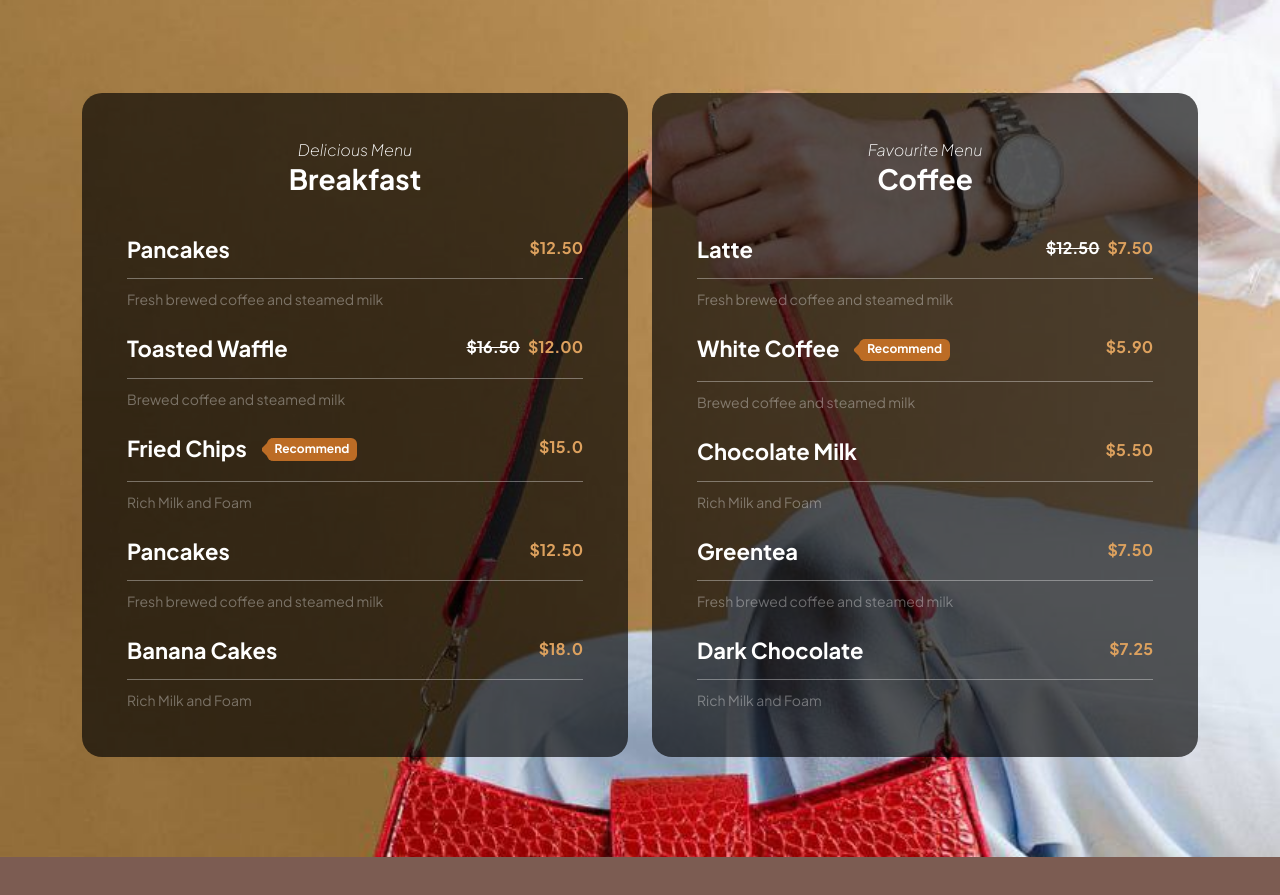
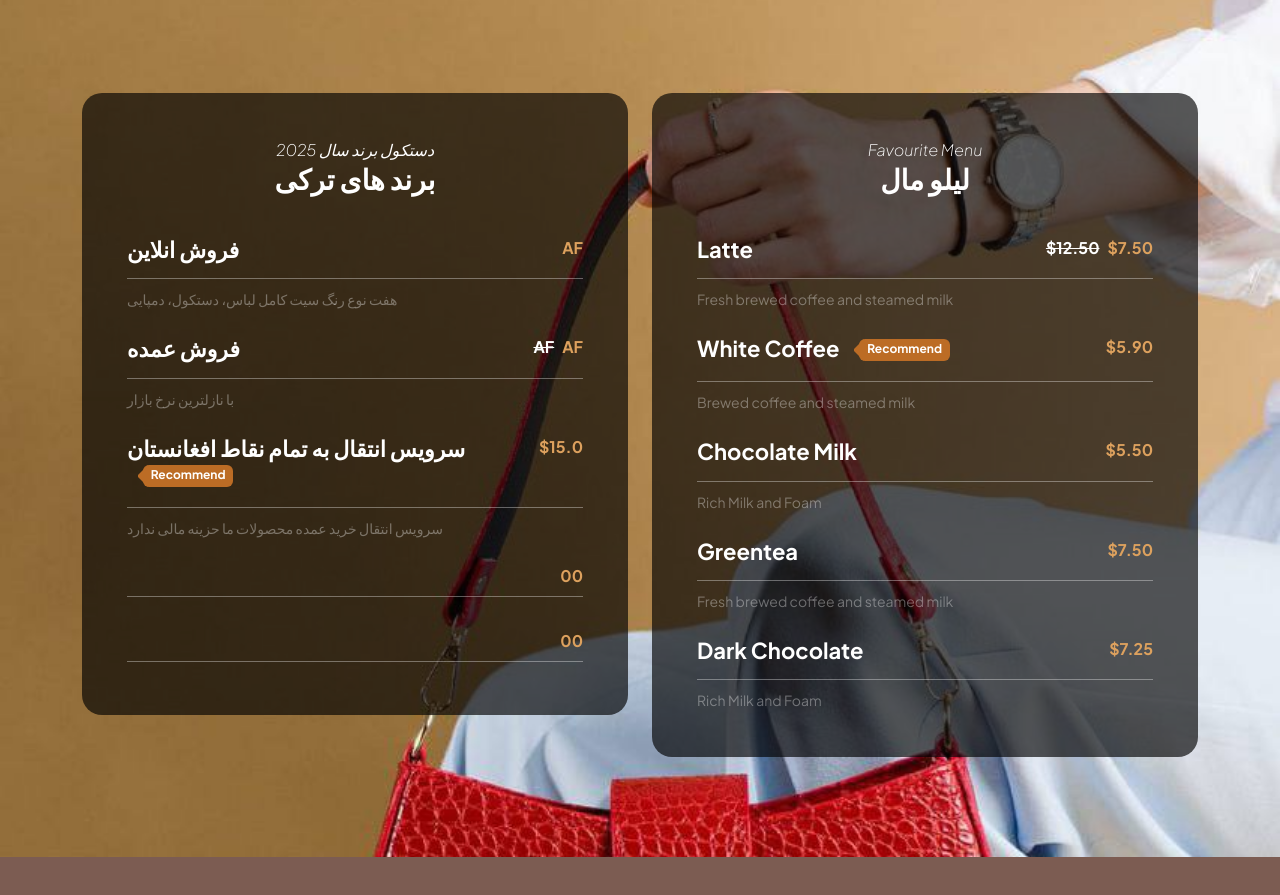
Before and after one commit to LYLOMALL/LYLO.MALL, a plain HTML site: page index.html in a window 1280 px wide. Shown: the part 2244-3139 px from the top of the page. Drawn offline with Linux system fonts and the light colour scheme.

Commit message:
Update index.html

```diff
--- a/index.html
+++ b/index.html
@@ -243,45 +243,45 @@ Bootstrap 5 HTML CSS Template
                             <div class="col-lg-6 col-12 mb-4 mb-lg-0">
                                 <div class="menu-block-wrap">
                                     <div class="text-center mb-4 pb-lg-2">
-                                        <em class="text-white">Delicious Menu</em>
-                                        <h4 class="text-white">Breakfast</h4>
+                                        <em class="text-white">دستکول برند سال 2025</em>
+                                        <h4 class="text-white">برند های ترکی</h4>
                                     </div>
 
                                     <div class="menu-block">
                                         <div class="d-flex">
-                                            <h6>Pancakes</h6>
+                                            <h6>فروش انلاین</h6>
 
                                             <span class="underline"></span>
 
-                                            <strong class="ms-auto">$12.50</strong>
+                                            <strong class="ms-auto">AF</strong>
                                         </div>
 
                                         <div class="border-top mt-2 pt-2">
-                                            <small>Fresh brewed coffee and steamed milk</small>
+                                            <small>هفت نوع رنگ سیت کامل لباس، دستکول، دمپایی</small>
                                         </div>
                                     </div>
 
                                     <div class="menu-block my-4">
                                         <div class="d-flex">
                                             <h6>
-                                                Toasted Waffle
+                                                فروش عمده
                                             </h6>
 
                                             <span class="underline"></span>
 
-                                            <strong class="text-white ms-auto"><del>$16.50</del></strong>
+                                            <strong class="text-white ms-auto"><del>AF</del></strong>
 
-                                            <strong class="ms-2">$12.00</strong>
+                                            <strong class="ms-2">AF</strong>
                                         </div>
 
                                         <div class="border-top mt-2 pt-2">
-                                            <small>Brewed coffee and steamed milk</small>
+                                            <small>با نازلترین نرخ بازار</small>
                                         </div>
                                     </div>
 
                                     <div class="menu-block">
                                         <div class="d-flex">
-                                            <h6>Fried Chips
+                                            <h6>سرویس انتقال به تمام نقاط افغانستان
                                                 <span class="badge ms-3">Recommend</span>
                                             </h6>
 
@@ -291,35 +291,35 @@ Bootstrap 5 HTML CSS Template
                                         </div>
 
                                         <div class="border-top mt-2 pt-2">
-                                            <small>Rich Milk and Foam</small>
+                                            <small>سرویس انتقال خرید عمده محصولات ما حزینه مالی ندارد</small>
                                         </div>
                                     </div>
 
                                     <div class="menu-block my-4">
                                         <div class="d-flex">
-                                            <h6>Pancakes</h6>
+                                            <h6> </h6>
 
                                             <span class="underline"></span>
 
-                                            <strong class="ms-auto">$12.50</strong>
+                                            <strong class="ms-auto">00</strong>
                                         </div>
 
                                         <div class="border-top mt-2 pt-2">
-                                            <small>Fresh brewed coffee and steamed milk</small>
+                                            <small> </small>
                                         </div>
                                     </div>
 
                                     <div class="menu-block">
                                         <div class="d-flex">
-                                            <h6>Banana Cakes</h6>
+                                            <h6> </h6>
 
                                             <span class="underline"></span>
 
-                                            <strong class="ms-auto">$18.0</strong>
+                                            <strong class="ms-auto">00</strong>
                                         </div>
 
                                         <div class="border-top mt-2 pt-2">
-                                            <small>Rich Milk and Foam</small>
+                                            <small> </small>
                                         </div>
                                     </div>
                                 </div>
@@ -329,7 +329,7 @@ Bootstrap 5 HTML CSS Template
                                 <div class="menu-block-wrap">
                                     <div class="text-center mb-4 pb-lg-2">
                                         <em class="text-white">Favourite Menu</em>
-                                        <h4 class="text-white">Coffee</h4>
+                                        <h4 class="text-white">لیلو مال</h4>
                                     </div>
 
                                     <div class="menu-block">
```
